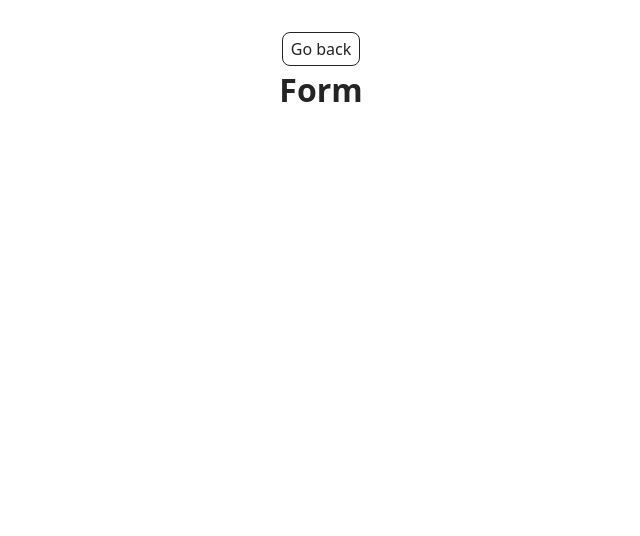
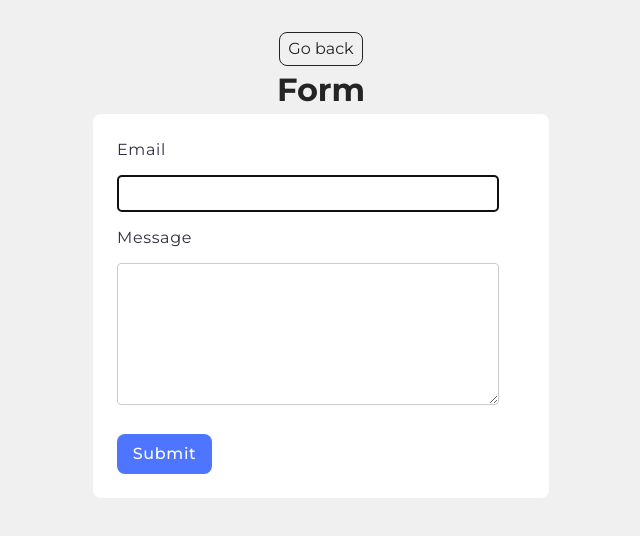
Before and after one commit to svitlana-verkhomii1983/goit-js-hw-09, a website built with Vite: page src/2-form.html in a window 1280 px wide. Shown: the whole page, without its empty margins (319-959 px from the left). Built offline with nearby package versions, Linux system fonts and the light colour scheme.

Commit message:
add new style

```diff
--- a/src/2-form.html
+++ b/src/2-form.html
@@ -4,6 +4,10 @@
     <meta charset="UTF-8" />
     <meta http-equiv="X-UA-Compatible" content="IE=edge" />
     <meta name="viewport" content="width=device-width, initial-scale=1.0" />
+  <link rel="preconnect" href="https://fonts.googleapis.com">
+  <link rel="preconnect" href="https://fonts.gstatic.com" crossorigin>
+  <link href="https://fonts.googleapis.com/css2?family=Montserrat:ital,wght@0,100..900;1,100..900&display=swap"
+    rel="stylesheet">
     <title>Form</title>
     <link rel="stylesheet" href="./css/styles.css" />
   </head>
@@ -13,6 +17,19 @@
       <div class="container">
         <a class="back-link" href="./index.html">Go back</a>
         <h1 class="main-title">Form</h1>
+        <form class="feedback-form" autocomplete="off">
+          <div class="input-group">
+            <div class="input-field">
+              <label>Email</label>
+              <input type="email" name="email" placeholder="Type area" autofocus />
+            </div>
+            <div class="input-field">
+              <label>Message</label>
+              <textarea name="message" rows="8"></textarea>
+            </div>
+          </div>
+          <button type="submit">Submit</button>
+        </form>
       </div>
     </main>
     <script type="module" src="./js/2-form.js"></script>
--- /dev/null
+++ b/src/css/2-form.css
@@ -0,0 +1,108 @@
+body {
+    font-family: "Montserrat", sans-serif;
+    display: flex;
+    justify-content: center;
+    align-items: center;
+    height: 100vh;
+    margin: 0;
+    background-color: #f0f0f0;
+}
+
+.feedback-form {
+    display: flex;
+    flex-direction: column;
+    align-items: flex-start;
+    justify-content: flex-start;
+    gap: 16px;
+    border-radius: 8px;
+    padding: 24px;
+    background: #fff;
+}
+
+.input-group {
+    display: flex;
+    flex-direction: column;
+    align-items: flex-start;
+    justify-content: flex-start;
+    gap: 16px;
+    width: 408px;
+}
+
+.input-field {
+    display: flex;
+    flex-direction: column;
+    align-items: flex-start;
+    width: 360px;
+    gap: 8px;
+}
+
+.input-field:nth-child(1) {
+    height: 72px;
+}
+
+.input-field:nth-child(2) {
+    height: 192px;
+}
+
+.input-field label {
+    font-weight: 400;
+    font-size: 16px;
+    line-height: 1.5;
+    letter-spacing: 0.04em;
+    color: #2e2f42;
+}
+
+.input-field input,
+.input-field textarea {
+    width: 100%;
+    padding: 10px;
+    margin-top: 5px;
+    margin-bottom: 5px;
+    border: 1px solid #ccc;
+    border-radius: 4px;
+}
+
+.input-field input:focus::placeholder {
+    color: transparent;
+}
+
+.input-field input:focus::before,
+.input-field input:not(:placeholder-shown)::before {
+    content: 'Type area';
+    position: absolute;
+    top: 50%;
+    transform: translateY(-50%);
+    left: 12px;
+    font-family: "Montserrat", sans-serif;
+    font-weight: 400;
+    font-size: 16px;
+    line-height: 1.5;
+    letter-spacing: 0.04em;
+    color: #2e2f42;
+    pointer-events: none;
+}
+
+button {
+    display: flex;
+    align-items: center;
+    justify-content: center;
+    flex-direction: row;
+    gap: 10px;
+    border-radius: 8px;
+    padding: 8px 16px;
+    width: 95px;
+    height: 40px;
+    background: #4e75ff;
+    border: none;
+    cursor: pointer;
+    font-family: "Montserrat", sans-serif;
+        font-weight: 500;
+        font-size: 16px;
+        line-height: 1.5;
+        letter-spacing: 0.04em;
+        color: #fff;
+}
+
+button:hover {
+    background-color: #6c8cff;
+}
--- a/src/css/styles.css
+++ b/src/css/styles.css
@@ -18,3 +18,4 @@
 @import url('./footer.css');
 
 @import url('./1-gallery.css');
+@import url('./2-form.css');
--- a/src/js/2-form.js
+++ b/src/js/2-form.js
@@ -1,15 +1,34 @@
-// Створення об'єкт formData
-const formData = { email: "", message: "" };
+// Ініціалізація об'єкту для збереження даних форми
+const formData = {
+    email: "",
+    message: ""
+};
 
-// Делегування подій для відстеження змін у формі та зберігання даних у локальне сховище
 const form = document.querySelector('.feedback-form');
 
-form.addEventListener('input', (event) => {
-  formData[event.target.name] = event.target.value;
+// Функція для збереження даних в локальне сховище
+const saveToLocalStorage = () => {
     localStorage.setItem('feedback-form-state', JSON.stringify(formData));
-});
+};
 
-form.addEventListener('submit', (event) => {
+// Функція для оновлення об'єкту formData і збереження даних в локальне сховище
+const handleInput = (event) => {
+    formData[event.target.name] = event.target.value.trim();
+    saveToLocalStorage();
+};
+
+// Функція для відтворення данних з локального сховища
+const loadFromLocalStorage = () => {
+    const savedData = localStorage.getItem('feedback-form-state');
+    if (savedData) {
+        Object.assign(formData, JSON.parse(savedData));
+        form.email.value = formData.email;
+        form.message.value = formData.message;
+    }
+};
+
+// Функція для обробки відправки форми
+const handleSubmit = (event) => {
     event.preventDefault();
     if (formData.email === "" || formData.message === "") {
         alert('Fill please all fields');
@@ -20,15 +39,11 @@ form.addEventListener('submit', (event) => {
     form.reset();
     formData.email = "";
     formData.message = "";
-});
+};
 
-window.addEventListener('load', () => {
-  const savedData = localStorage.getItem('feedback-form-state');
-  if (savedData) {
-    const parsedData = JSON.parse(savedData);
-    form.email.value = parsedData.email;
-    form.message.value = parsedData.message;
-    formData.email = parsedData.email;
-    formData.message = parsedData.message;
-  }
-});
+// Додавання слухачів подій
+form.addEventListener('input', handleInput);
+form.addEventListener('submit', handleSubmit);
+
+// Відновлення даних з локального сховища при завантаженні сторінки
+loadFromLocalStorage();
```
Lines whose indentation alone changed are shown as unchanged.
